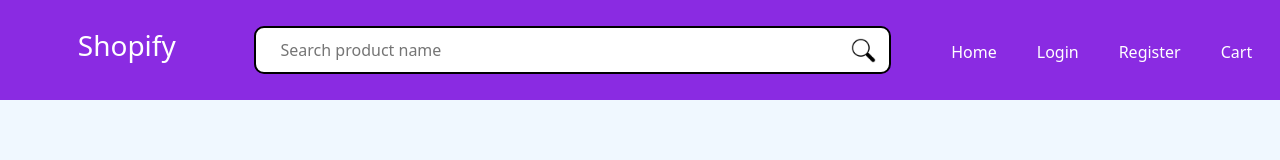
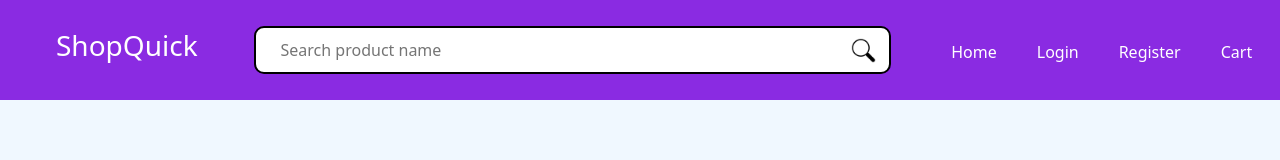
Before and after one commit to Gokul-R07/Ecommerce-website-Frontend, a React (Create React App) app: page /add-product in a window 1280 px wide. Shown: the top 160 px of the page. Built offline with nearby package versions, Linux system fonts and the light colour scheme; the HTML template or start-up script is replaced by a standard one.

Commit message:
shop name updated

```diff
--- a/src/components/Navbar/Navbar.js
+++ b/src/components/Navbar/Navbar.js
@@ -15,9 +15,9 @@ const Navbar = () => {
   return (
     <div>
       <nav className="navBar">
-      <div className="titleBox">
+        <div className="titleBox">
           <Link to="/" className="brandName">
-            <h3>Shopify</h3>
+            <h3>ShopQuick</h3>
           </Link>
           <div className="searchBar">
             <input type="text" placeholder="Search product name" />
```
